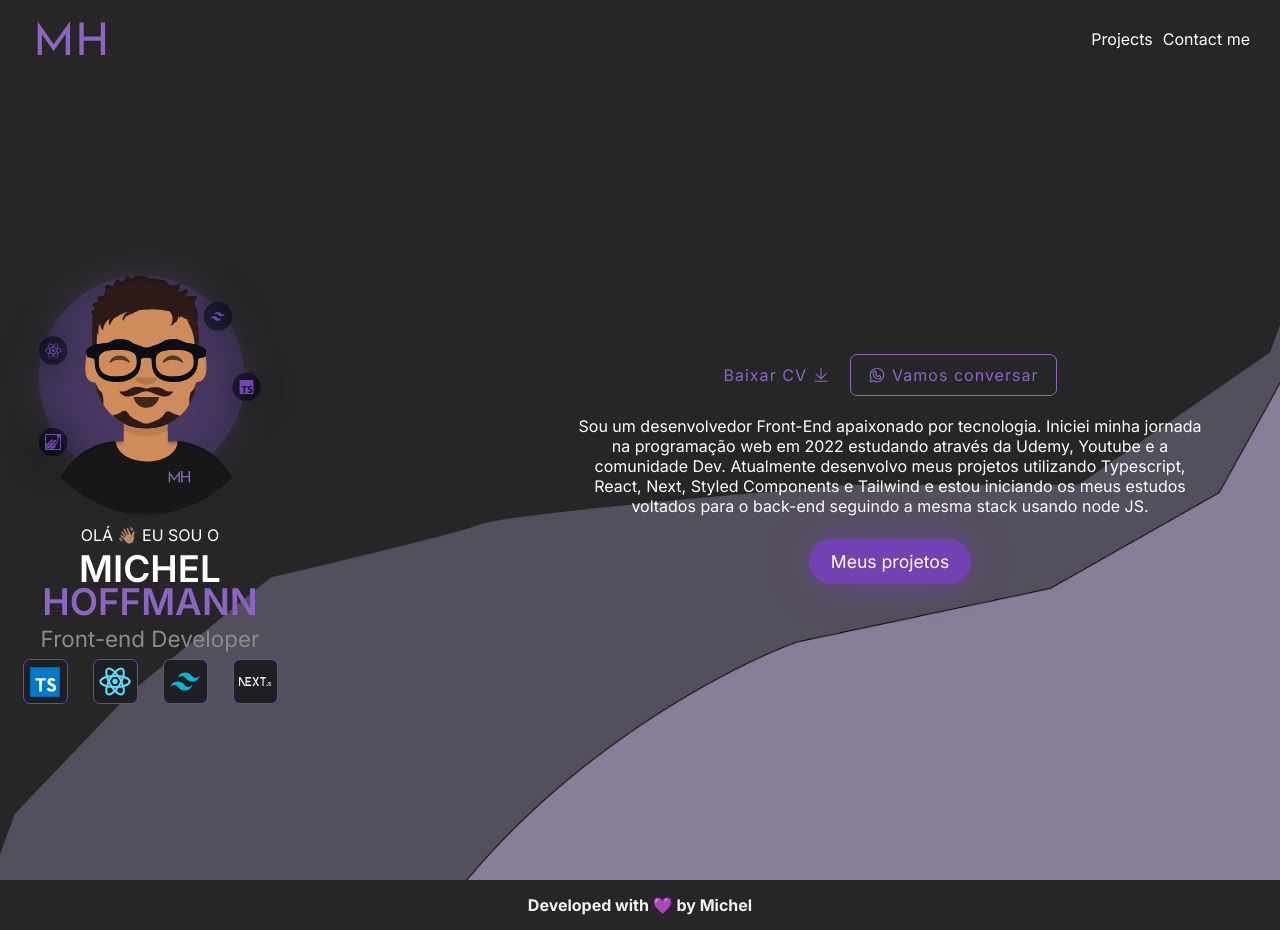
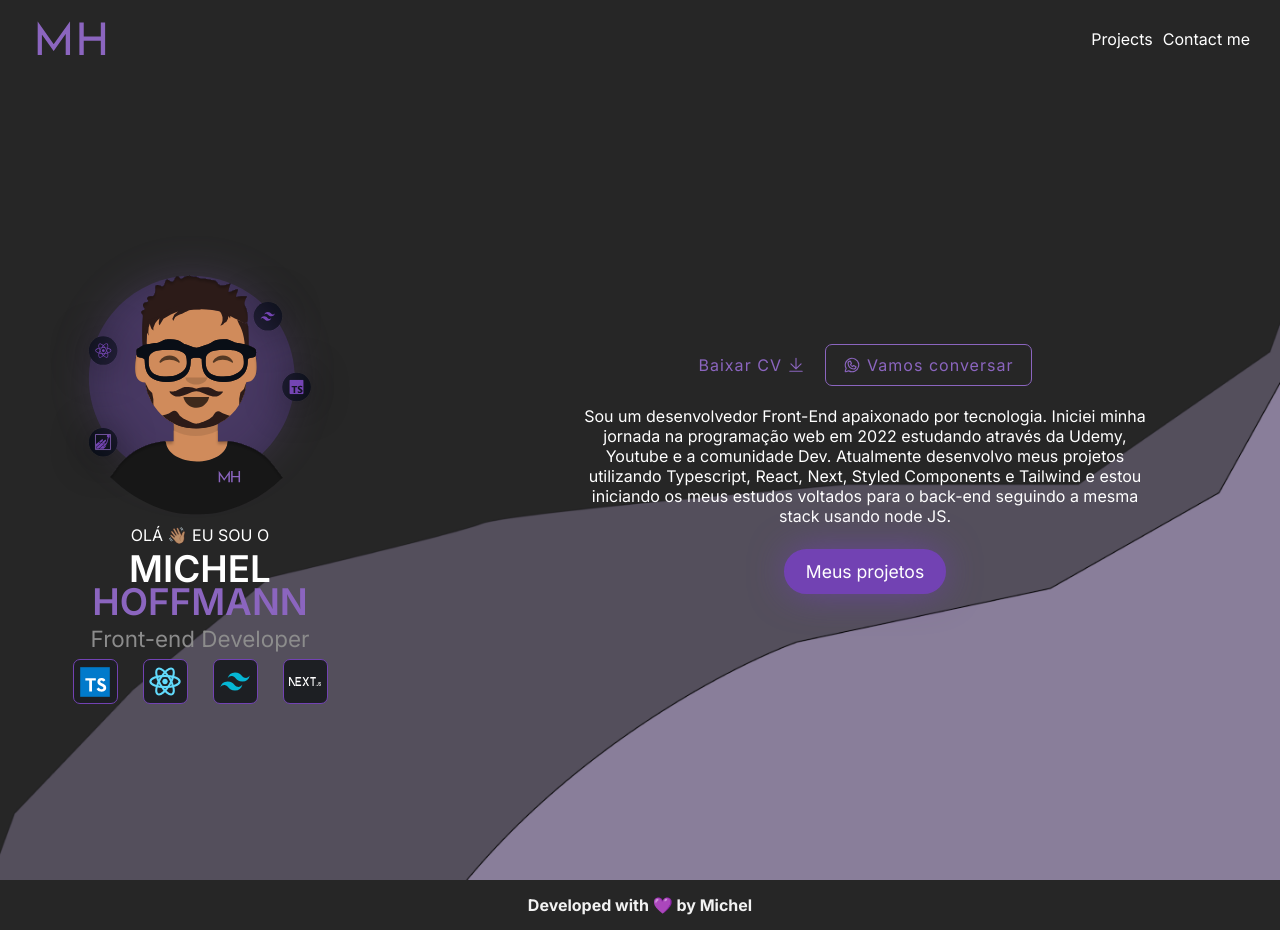
Before and after one commit to MichelHoffmann/newPortfolio, a React (Vite) app in the folder portfolio/: page / in a window 1280 px wide. Built offline with nearby package versions, Linux system fonts and the light colour scheme.

Commit message:
Update AboutMe.style.ts

```diff
--- a/portfolio/src/componets/AboutMe/AboutMe.style.ts
+++ b/portfolio/src/componets/AboutMe/AboutMe.style.ts
@@ -13,8 +13,9 @@ export const AboutMeMain = styled.main`
 
   @media screen and (min-width: 768px) {
     height: 100vh;
+    padding-inline: 50px;
     flex-direction: row;
-    gap: 200px;
+    gap: 150px;
 
     background-image: url(${BgDesktop});
     background-size: cover;
```
